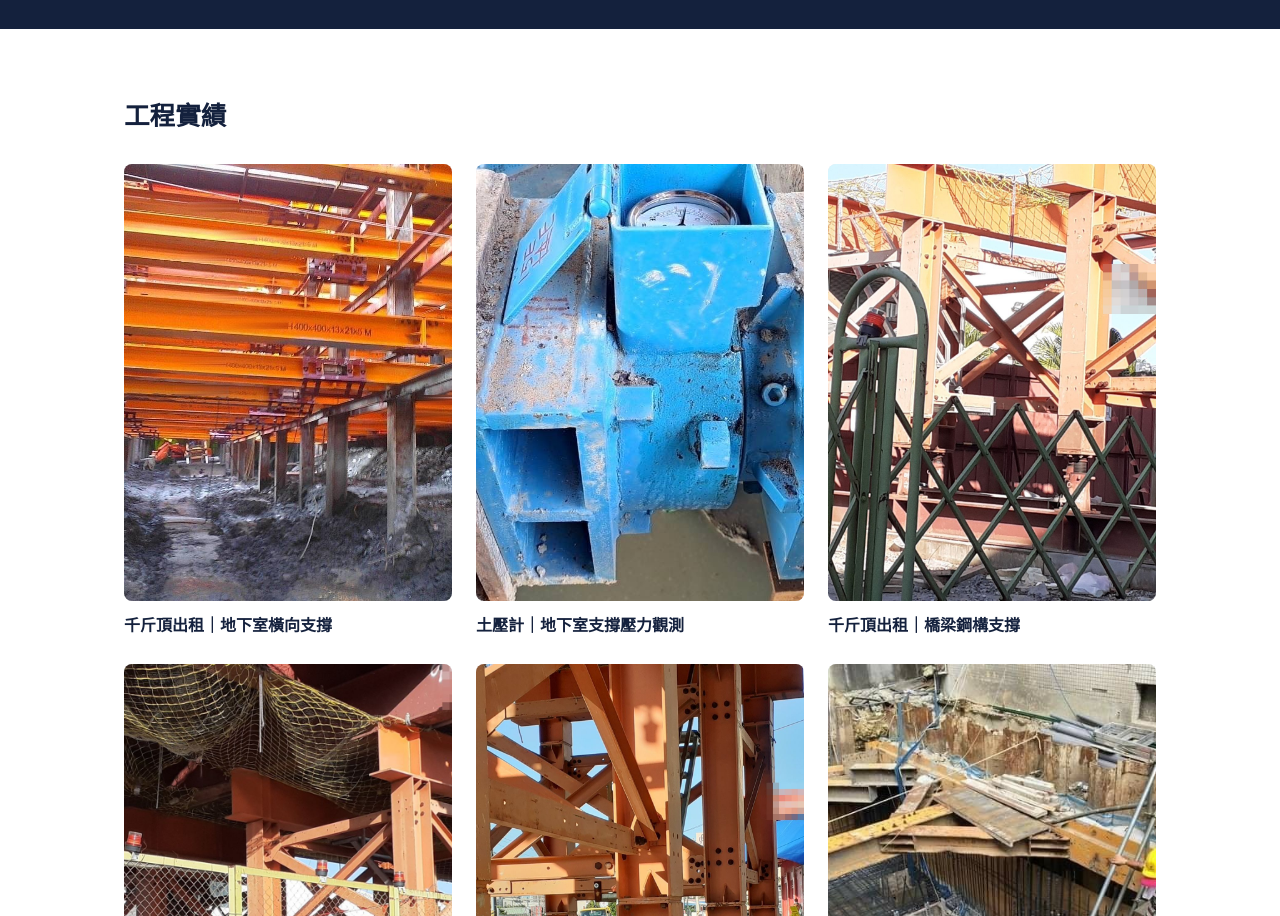
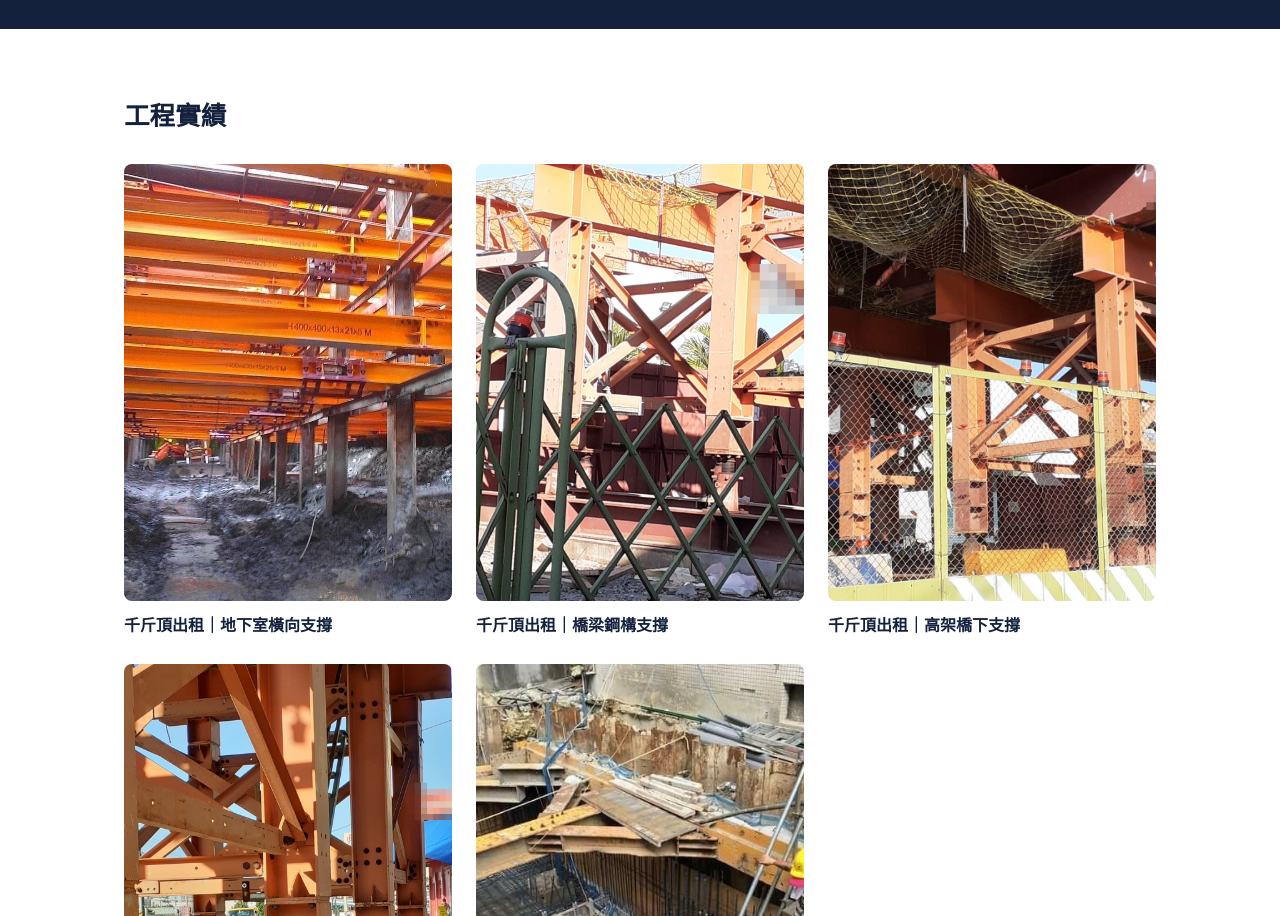
Before and after one commit to choxing-tw/choxing-website, a plain HTML site: page projects.html in a window 1280 px wide. Shown: the part 184-1100 px from the top of the page. Drawn offline with Linux system fonts and the light colour scheme.

Commit message:
實績頁移除與土壓計頁重複的照片
Co-Authored-By: Claude Opus 5.5 <noreply@anthropic.com>
Claude-Session: https://claude.ai/code/session_01Xkdx3nA27CKUcSW3yAqiEk

```diff
--- a/projects.html
+++ b/projects.html
@@ -50,10 +50,6 @@
           <figcaption>千斤頂出租｜地下室橫向支撐</figcaption>
         </figure>
         <figure class="case">
-          <img class="photo" src="images/photos/epg-onsite.jpg" alt="秋星土壓計於地下室支撐現場使用中" loading="lazy" style="aspect-ratio:3/4">
-          <figcaption>土壓計｜地下室支撐壓力觀測</figcaption>
-        </figure>
-        <figure class="case">
           <img class="photo" src="images/photos/project-steel-support.jpg" alt="秋星出租千斤頂用於橋梁鋼構支撐" loading="lazy" style="aspect-ratio:3/4">
           <figcaption>千斤頂出租｜橋梁鋼構支撐</figcaption>
         </figure>
```
